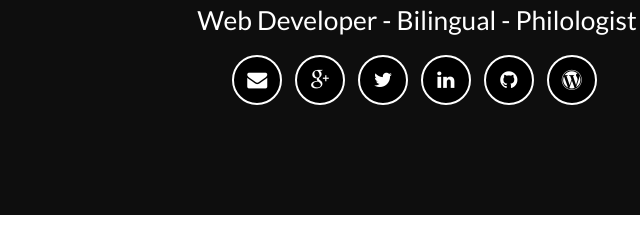
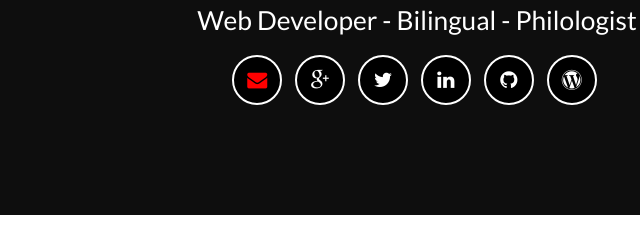
Before and after one commit to joseterrera/bootstrapSite, a plain HTML site: page index.html in a window 1280 px wide. Shown: the part 446-686 px from the top of the page, 223-863 px from the left. Drawn offline with nearby package versions, Linux system fonts and the light colour scheme.

Commit message:
fixed link color

```diff
--- a/css/styles.css
+++ b/css/styles.css
@@ -438,6 +438,9 @@ footer .footer-below {
 .around .btn-social {
     background-color: #5A6269;
 }
+.fa-envelope{
+    color: red;
+}
 
 .btn:focus,
 .btn:active,
```
